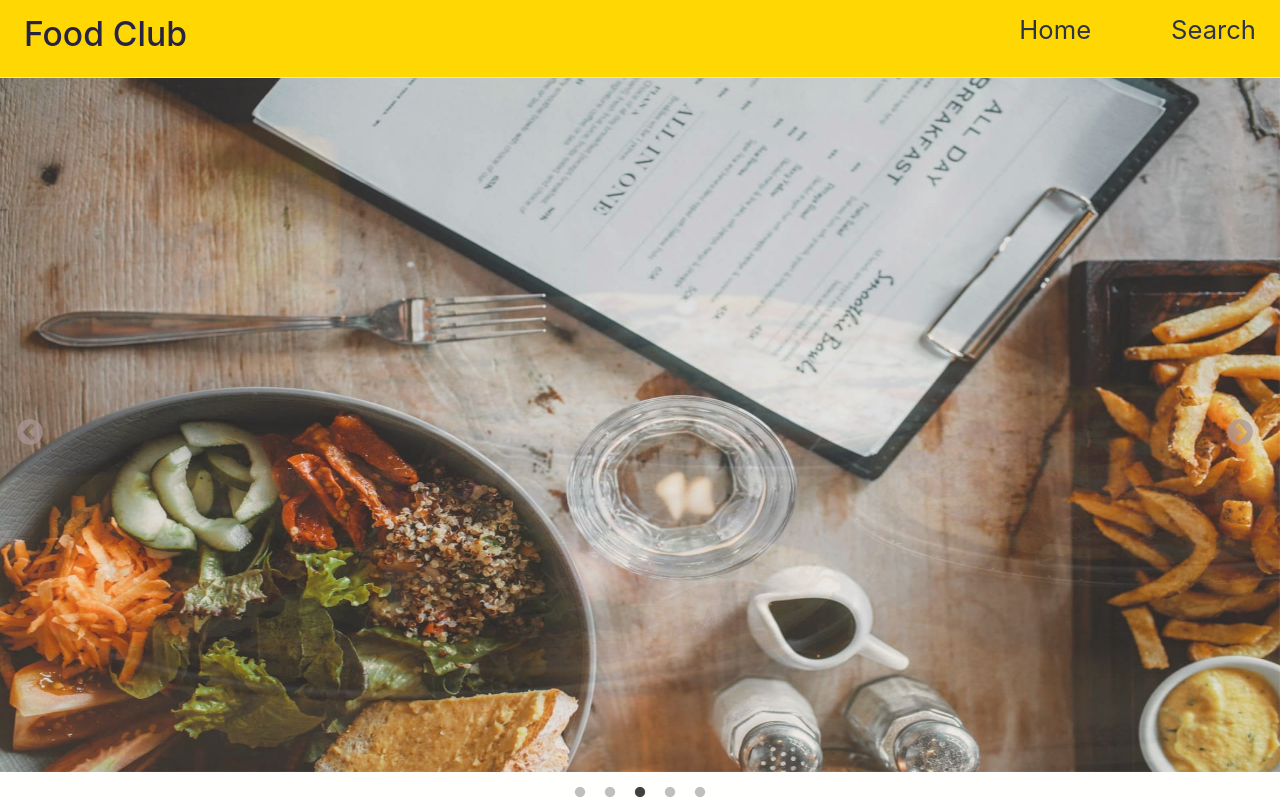
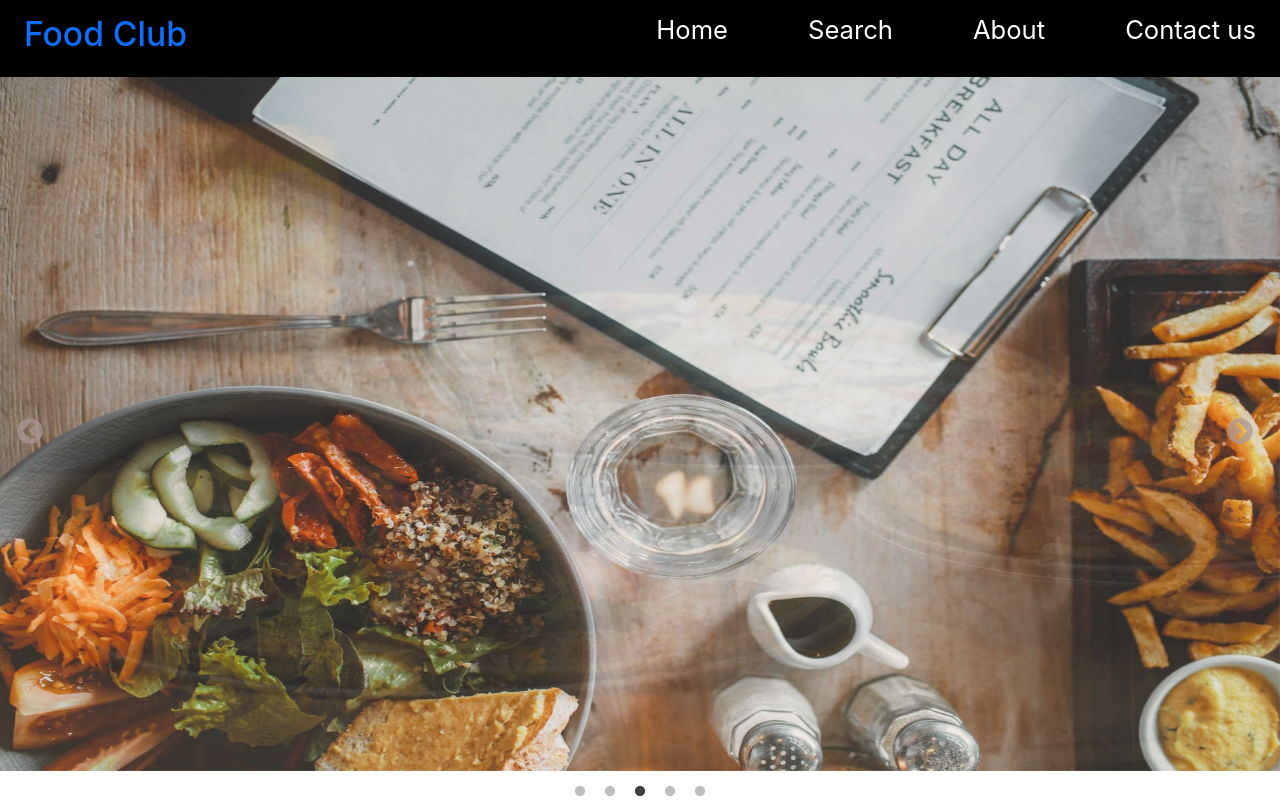
Before and after one commit to Pankajbisht18/React-Food-App, a React (Create React App) app: page / in a window 1280 px wide. Shown: the top 800 px of the page. Built offline with nearby package versions, Linux system fonts and the light colour scheme.

Commit message:
modify navigation bar

```diff
--- a/src/Components/Home.js
+++ b/src/Components/Home.js
@@ -21,7 +21,7 @@ const Home = () => {
                     <img src="/images/food.jpg" alt="Food" />
                 </div>
             </div>
-            <div className="home-food">
+            <div className="home-food" id="about">
                 <div className="home-image">
                     <img src="/images/About us.jpg" alt="Food" />
                 </div>
@@ -47,7 +47,7 @@ const Home = () => {
                 }}
             >
             </div>
-            <div className="container my-5 contact">
+            <div className="container my-5 contact" id="contact">
                 <h1 className="text-center">Contact Us</h1>
                 <form>
                     <input
--- a/src/Components/Navbar.js
+++ b/src/Components/Navbar.js
@@ -22,13 +22,23 @@ const Navbar = () => {
     return(
         <header className="header">
             <nav className="navbar1">
-                <h3 className="nav-logo1">Food Club</h3>
+                <h3 className="nav-logo1">
+                    <Link to="/">
+                        Food Club
+                    </Link>
+                </h3>
                 <ul className="nav-menu1">
                     <li className="nav-item1">
                         <Link to="/" className="nav-link1" onClick={closeRes}>Home</Link>
                     </li>
                     <li className="nav-item1">
                         <Link to="/search" className="nav-link1" onClick={closeRes}>Search</Link>
+                    </li>
+                    <li className="nav-item1">
+                        <a href="#about" className="nav-link1">About</a>
+                    </li>
+                    <li className="nav-item1">
+                        <a href="#contact" className="nav-link1">Contact us</a>
                     </li>
                 </ul>
                 <div className="hamburger" onClick={resNav}>
--- a/src/Components/css/Navbar.css
+++ b/src/Components/css/Navbar.css
@@ -4,15 +4,12 @@ li{
 a{
     text-decoration: none;
 }
-.header{
-    border-bottom: 1px solid #E2E8F0;
-}
 .navbar1{
     display: flex;
     justify-content: space-between;
     align-items: center;
     padding: 0.7rem 1.5rem;
-    background-color: #ffd803;
+    background-color: #000;
 }
 .hamburger{
     display: none;
@@ -23,7 +20,7 @@ a{
     height: 3px;
     margin: 5px auto;
     transition: all 0.3s ease-in-out;
-    background-color:#101010;
+    background-color:#fff;
 }
 .nav-menu1{
     display: flex;
@@ -32,11 +29,12 @@ a{
 }
 .nav-item1{
     margin-left: 5rem;
+
 }
 .nav-link1{
     font-size: 1.6rem;
     font-weight: 400;
-    color: #2d334a;
+    color: #fff;
 }
 .nav-link1:hover{
     color:#482ff7;
@@ -44,7 +42,7 @@ a{
 .nav-logo1{
     font-size: 2.1rem;
     font-weight: 500;
-    color: #272343;
+    color: #fff;
 }
 @media (max-width: 900px){
     .nav-menu1{
@@ -52,7 +50,7 @@ a{
         left: -100%;
         top: 4.2rem;
         flex-direction: column;
-        background-color: #fff;
+        background-color: #000;
         width: 100%;
         z-index: 1;
         text-align: center;
```
